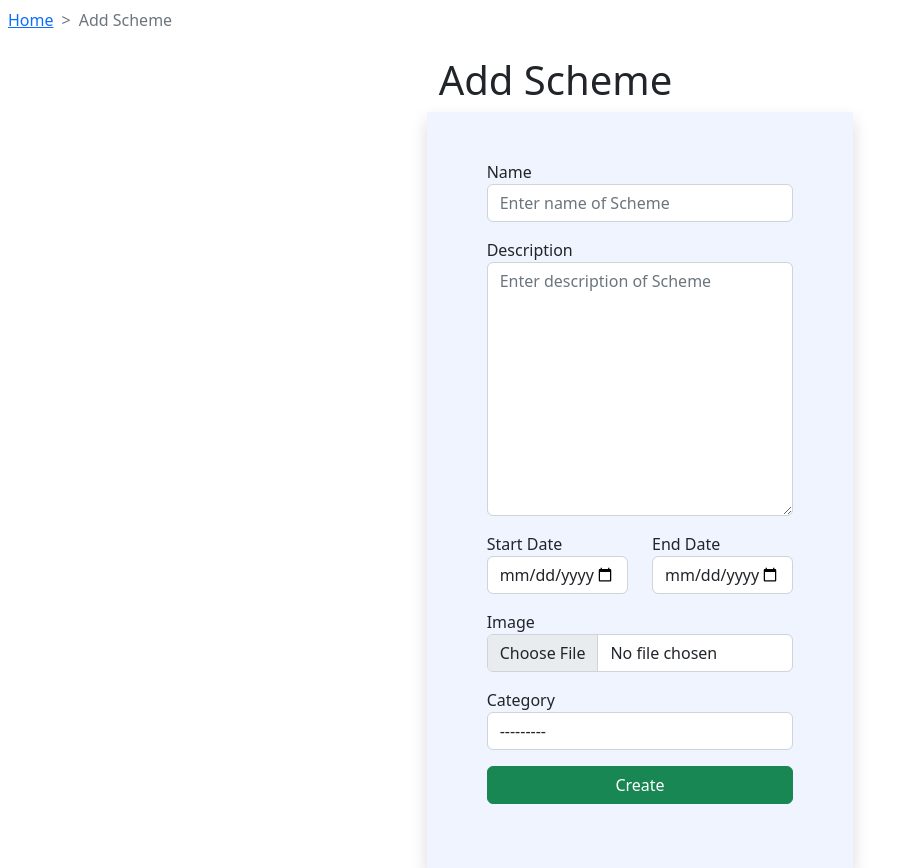
After one commit to Rishikesh-kumar-7258/SKYRAS, a Django app: page /addScheme/ in a window 1280 px wide. The commit adds this page. Shown: the whole page, without its empty margins (0-912 px from the left). Run offline with Django 4.2, Linux system fonts and the light colour scheme; data that the repository does not hold is empty; some libraries are stand-ins or nearby versions.

Commit message:
superusers can now upload schemes

```diff
--- a/SIH/app/forms.py
+++ b/SIH/app/forms.py
@@ -1,5 +1,5 @@
 from django import forms
-from .models import Document
+from .models import Document, Scheme
 from django.contrib.auth.models import User
 from django.contrib.auth.forms import UserCreationForm
 
@@ -32,3 +32,9 @@ class RegisterForm(UserCreationForm):
             "password1",
             "password2"
         ]
+
+
+class CreateSchemeForm(forms.ModelForm):
+    class Meta:
+        model = Scheme
+        fields = "__all__"
--- a/SIH/app/models.py
+++ b/SIH/app/models.py
@@ -1,6 +1,6 @@
-from unicodedata import category
 from django.db import models
 from django.contrib.auth.models import User
+from django.utils.timezone import datetime
 
 GENDER_CHOICES = (
     ('M', "Male"),
@@ -23,6 +23,7 @@ class Document(models.Model):
     file = models.FileField(upload_to='documents/')
     verified = models.BooleanField(default=False)
     uploaded_at = models.DateTimeField(auto_now_add=True)
+    user = models.OneToOneField(User, on_delete=models.CASCADE)
 
     def __str__(self):
         return self.name
@@ -45,16 +46,26 @@ class Profile(models.Model):
     adhaar_number = models.BigIntegerField()
     phone_number = models.CharField(max_length=12)
 
+    def __str__(self) -> str:
+        return self.user
+
 
 class Category(models.Model):
     name = models.CharField(max_length=50)
     desc = models.TextField(blank=True)
     created_date = models.DateField(auto_now=True)
 
+    def __str__(self) -> str:
+        return self.name
+
+
 class Scheme(models.Model):
     name = models.CharField(max_length=50)
     desc = models.TextField()
     startDate = models.DateField()
-    endData = models.DateField()
-    img = models.ImageField()
+    endDate = models.DateField()
+    img = models.ImageField(upload_to="scheme/")
     category = models.ForeignKey(Category, on_delete=models.CASCADE)
+
+    def __str__(self) -> str:
+        return self.name
--- /dev/null
+++ b/SIH/app/templates/schemes/create.html
@@ -0,0 +1,65 @@
+{% include 'base.html' %}
+{% load widget_tweaks %}
+{% load static %}
+
+{% block title %}
+<title>Create Scheme</title>
+{% endblock title %}
+
+
+{% block body %}
+
+<!-- Header section same as the other pages  -->
+<header class="row">
+  <nav class="col-12 p-2" style="--bs-breadcrumb-divider: '>';" aria-label="breadcrumb">
+    <ol class="breadcrumb">
+      <li class="breadcrumb-item"><a href="{% url 'homepage' %}">Home</a></li>
+      <li class="breadcrumb-item active" aria-current="page">Add Scheme</li>
+    </ol>
+  </nav>
+</header>
+<!-- End Header section -->
+
+<section class="row">
+  <div class="col-12 col-md-4 offset-md-4 col-sm-6 offset-md-3">
+    <div class="row">
+      <div class="col-12">
+        <h1>Add Scheme</h1>
+      </div>
+    </div>
+    <form action="{% url 'addScheme' %}" method="POST" class="row shadow p-5" enctype="multipart/form-data"
+      style="background-color: #EFF4FF;">
+      {% csrf_token %}
+      <div class="form-group mb-3 col-12">
+        <label for="name">Name</label>
+        {% render_field form.name type="text" id="name" class="form-control" placeholder="Enter name of Scheme"%}
+      </div>
+      <div class="form-group mb-3 col-12">
+        <label for="desc">Description</label>
+        {% render_field form.desc id="desc" class="form-control" placeholder="Enter description of Scheme"%}
+      </div>
+      <div class="form-group mb-3 col-6">
+        <label for="sdate">Start Date</label>
+        {% render_field form.startDate type="date" id="sdate" class="form-control" placeholder="Enter Start date"%}
+      </div>
+      <div class="form-group mb-3 col-6">
+        <label for="edate">End Date</label>
+        {% render_field form.endDate type="date" id="edate" class="form-control" placeholder="Enter End date"%}
+      </div>
+      <div class="form-group mb-3 col-12">
+        <label for="img">Image</label>
+        {% render_field form.img type="file" id="img" class="form-control"%}
+      </div>
+      <div class="form-group mb-3 col-12">
+        <label for="category">Category</label>
+        {% render_field form.category id="category" class="form-control" placeholder="Select category for scheme"%}
+      </div>
+
+      {% comment %} {{form.as_p}} {% endcomment %}
+      <div class="form-group mb-3 col-12">
+        <button type="submit" class="btn btn-success w-100">Create</button>
+      </div>
+    </form>
+  </div>
+</section>
+{% endblock body %}
--- a/SIH/app/templates/users/register.html
+++ b/SIH/app/templates/users/register.html
@@ -29,8 +29,8 @@
   <!-- End Header section -->
 
   <!-- Register section  -->
-  <section class="row registerSection p-5">
-    <div class="col-12 col-md-4 offset-md-4 col-sm-6 offset-md-3">
+  <section class="row registerSection p-5 mt-3">
+    <div class="col-12 col-md-6 offset-md-3">
       <div class="row">
         <div class="col-12 d-flex m-0 p-0">
           <p class="text-center h4 bg-primary text-white p-2 m-0 px-5">Register</p>
--- a/SIH/app/urls.py
+++ b/SIH/app/urls.py
@@ -1,5 +1,5 @@
 from django.urls import path
-from .views import AboutUs, CompleteProfile, ContactUs, Profile, Schemes, SignUp, addDocument, deleteDocument, verifyDocument, viewDocument, HomePage, FogotPassword, Help
+from .views import AboutUs, CompleteProfile, ContactUs, Profile, Schemes, SignUp, addDocument, deleteDocument, verifyDocument, viewDocument, HomePage, FogotPassword, Help, CreateScheme
 
 urlpatterns = [
     path('', HomePage.as_view(), name="homepage"),
@@ -20,6 +20,7 @@ urlpatterns = [
 
     # scheme related urls
     path('allSchemes/', Schemes.as_view(), name="schemes"),
+    path('addScheme/', CreateScheme.as_view(), name="addScheme"),
 
     # help related url
     path("help/", Help.as_view(), name="help"),
@@ -28,5 +29,7 @@ urlpatterns = [
     path("aboutUs/", AboutUs.as_view(), name="aboutUs"),
 
     # contactUs
-    path("contactUs/", ContactUs.as_view(), name="contactUs")
+    path("contactUs/", ContactUs.as_view(), name="contactUs"),
+
+
 ]
--- a/SIH/app/views.py
+++ b/SIH/app/views.py
@@ -1,7 +1,6 @@
-from django.shortcuts import render
 from django.views.generic import ListView, CreateView, UpdateView, DeleteView, TemplateView
 from .models import Document, Scheme
-from .forms import PostForm, RegisterForm
+from .forms import PostForm, RegisterForm, CreateSchemeForm
 from django.contrib.auth.models import User
 from django.urls import reverse_lazy
 
@@ -35,7 +34,6 @@ class deleteDocument(DeleteView):
     model = Document
     template_name = "document/deleteDocument.html"
     success_url = '/'
-
 
 
 class SignUp(CreateView):
@@ -79,3 +77,10 @@ class AboutUs(TemplateView):
 
 class ContactUs(TemplateView):
     template_name = "contactUs.html"
+
+
+class CreateScheme(CreateView):
+    model = Scheme
+    form_class = CreateSchemeForm
+    template_name = "schemes/create.html"
+    success_url = "/"
```
Also changed, not shown: SIH/app/templates/home.html (+17 -9 lines), SIH/app/migrations/0006_rename_enddata_scheme_enddate_document_user.py (added), SIH/app/migrations/0007_alter_scheme_img.py (added), SIH/media/scheme/insta_profile.png (added).
